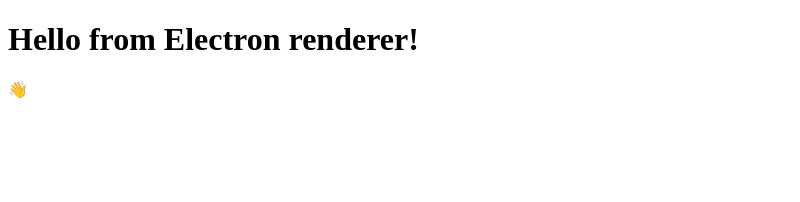
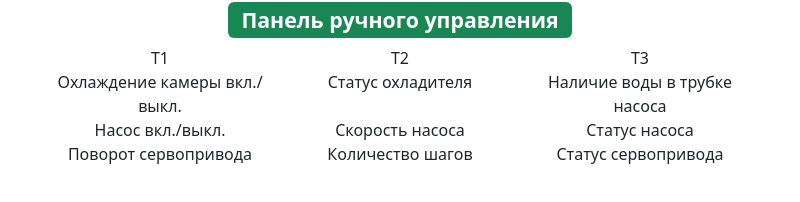
Before and after one commit to Ray-Garraty/electron, an Electron app: page index.html in a window 800 px wide. Drawn offline with nearby package versions, Linux system fonts and the light colour scheme.

Commit message:
Added ESLint and Bootstrap

```diff
--- a/index.html
+++ b/index.html
@@ -2,7 +2,7 @@
 <html>
   <head>
     <meta charset="UTF-8" />
-    <!-- https://developer.mozilla.org/en-US/docs/Web/HTTP/CSP -->
+    <meta name="viewport" content="width=device-width, initial-scale=1">
     <meta
       http-equiv="Content-Security-Policy"
       content="default-src 'self'; script-src 'self'"
@@ -11,10 +11,62 @@
       http-equiv="X-Content-Security-Policy"
       content="default-src 'self'; script-src 'self'"
     />
-    <title>Hello from Electron renderer!</title>
+    <title>Автоматический пробоотборник</title>
+    <link href="node_modules/bootstrap/dist/css/bootstrap.css" rel="stylesheet">
   </head>
   <body>
-    <h1>Hello from Electron renderer!</h1>
-    <p>👋</p>
+
+  <div class="container text-center">
+    <div class="row">
+      <div class="col">
+        <h2><span class="badge text-bg-success">Панель ручного управления</span></h2>
+      </div>
+    </div>
+    <div class="row">
+      <div class="col">
+        T1
+      </div>
+      <div class="col">
+        T2
+      </div>
+      <div class="col">
+        T3
+      </div>
+    </div>
+    <div class="row">
+      <div class="col">
+        Охлаждение камеры вкл./выкл.
+      </div>
+      <div class="col">
+        Статус охладителя
+      </div>
+      <div class="col">
+        Наличие воды в трубке насоса
+      </div>
+    </div>
+    <div class="row">
+      <div class="col">
+        Насос вкл./выкл.
+      </div>
+      <div class="col">
+        Скорость насоса
+      </div>
+      <div class="col">
+        Статус насоса
+      </div>
+    </div>
+    <div class="row">
+      <div class="col">
+        Поворот сервопривода
+      </div>
+      <div class="col">
+        Количество шагов
+      </div>
+      <div class="col">
+        Статус сервопривода
+      </div>
+    </div>
+</div>
+    <script src="node_modules/bootstrap/dist/js/bootstrap.bundle.js"></script>
   </body>
 </html>
```
Also changed, not shown: eslint.config.mjs (added, +9 -0 lines), main.js (+7 -8 lines), package.json (+11 -2 lines), 1 other file.
